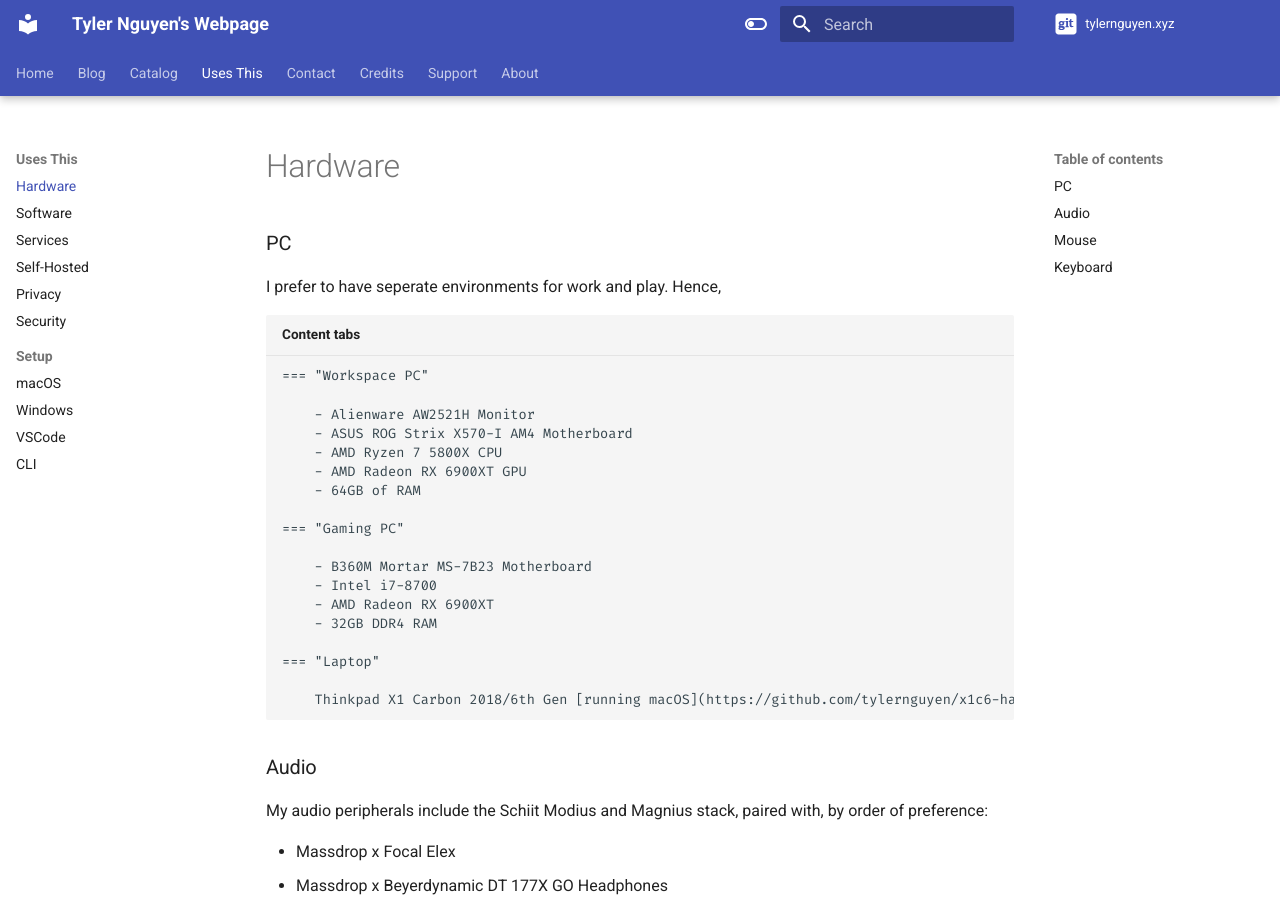
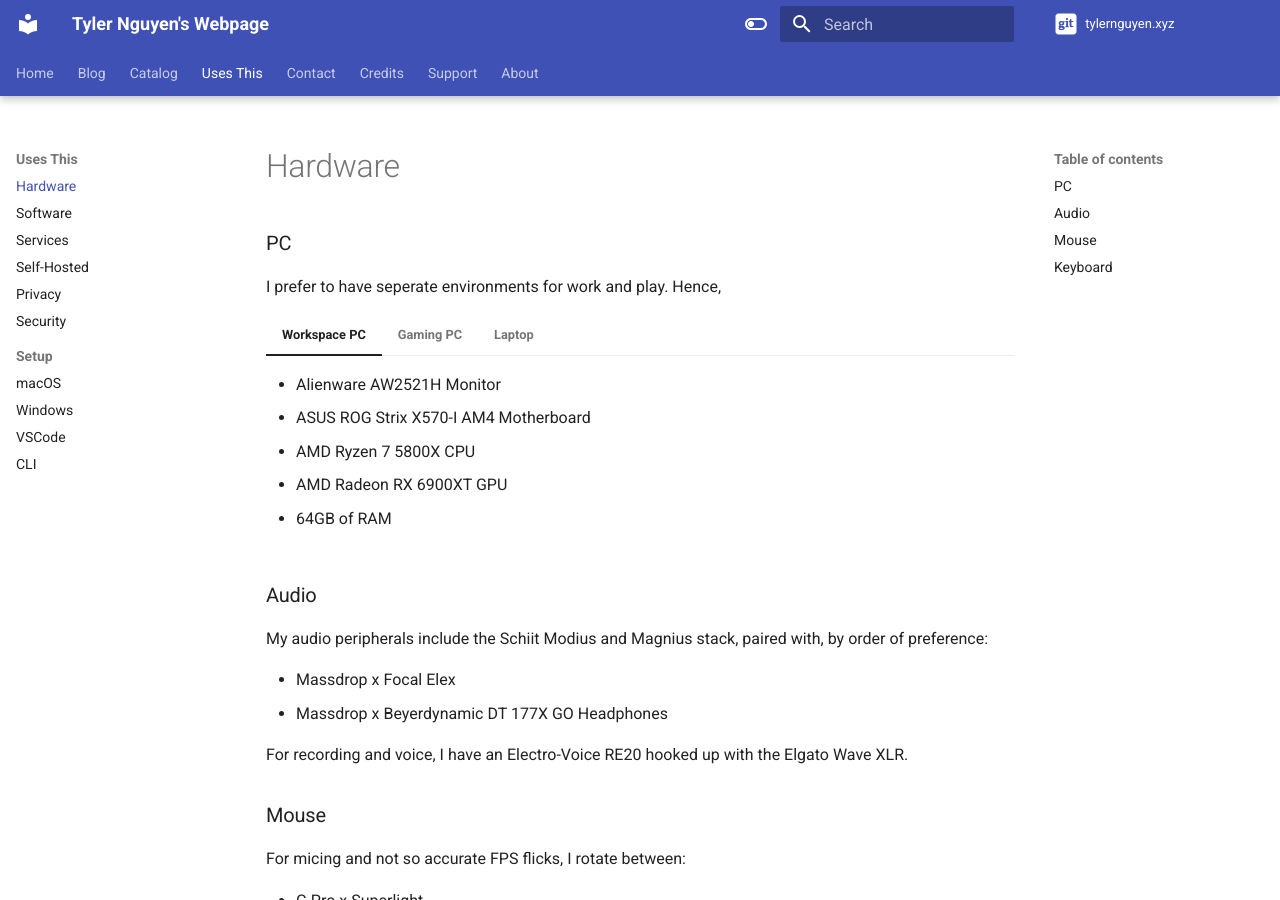
Before and after one commit to tylernguyen/tylernguyen.xyz, an MkDocs documentation site: the page built from docs/uses-this/hardware.md, in a window 1280 px wide and 900 px high. Built offline with MkDocs 1.6.1 and Material for MkDocs 9.7.7, drawn with Linux system fonts in a browser that asks for light colours; plug-ins that fetch from the network failed and are left out; comment, search, counter and statistics services are not loaded.

Commit message:
add tabs

````diff
--- a/docs/uses-this/hardware.md
+++ b/docs/uses-this/hardware.md
@@ -2,7 +2,6 @@
 
 I prefer to have seperate environments for work and play. Hence,
 
-``` title="Content tabs"
 === "Workspace PC"
 
     - Alienware AW2521H Monitor
@@ -21,7 +20,6 @@
 === "Laptop"
 
     Thinkpad X1 Carbon 2018/6th Gen [running macOS](https://github.com/tylernguyen/x1c6-hackintosh)
-```
 
 ### Audio
 
--- a/mkdocs.yml
+++ b/mkdocs.yml
@@ -85,6 +85,8 @@
         - name: mermaid
           class: mermaid
           format: !!python/name:pymdownx.superfences.fence_code_format
+  - pymdownx.tabbed:
+      alternate_style: true
 # !SECTION
 
 # ANCHOR Page tree
````
